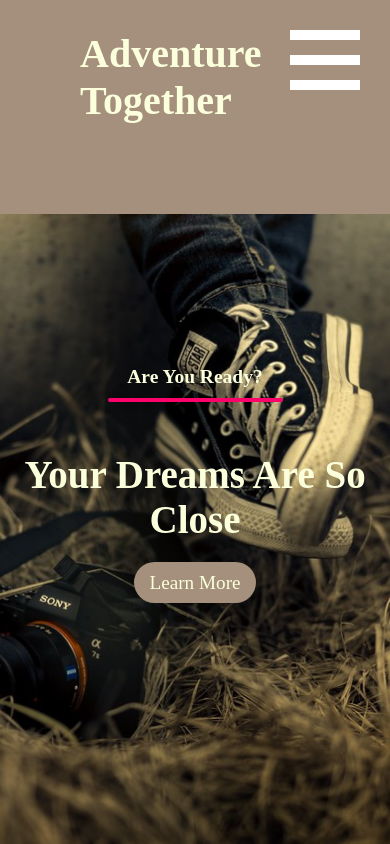
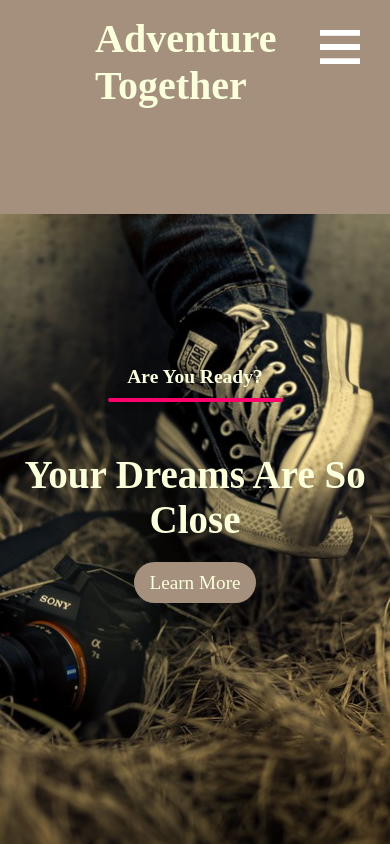
Before and after one commit to halitsancaktar34/Tour-Site, a plain HTML site: page index.html in a window 390 px wide. Shown: the top 844 px of the page. Drawn offline with Linux system fonts and the light colour scheme.

Commit message:
Changes have been made

```diff
--- a/style.scss
+++ b/style.scss
@@ -84,16 +84,16 @@ p {
     right: 30px;
     cursor: pointer;
     display: none;
+    width: 40px;
 }
 
-@media only screen and (max-width:940px) {
+@media (max-width:940px) {
     .navbar {
         padding: 0;
-
         &-logo {
             position: absolute;
-            top: 30px;
-            left: 30px;
+            top: 15px;
+            left: 45px;
             color: var(--text-color);
         }
 
@@ -112,14 +112,18 @@ p {
 
         &-menu-btn {
             display: block;
+
         }
-
     }
 
     .mobile-menu {
         margin-top: 0;
         border-bottom-right-radius: 30%;
         transition: all 0.7s ease;
+    }
+    .explore-content .line {
+        width: 180px;
+        margin-bottom: 50px;
     }
 }
 
```
Also changed, not shown: style.css, 2 other files.
